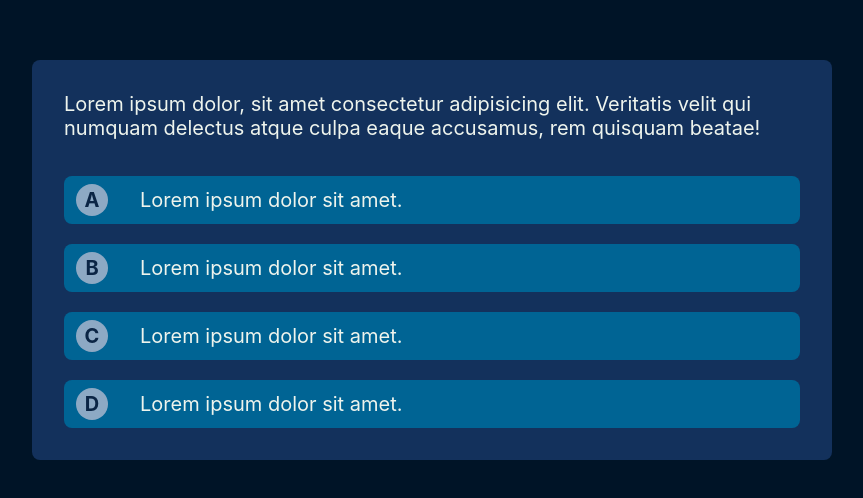
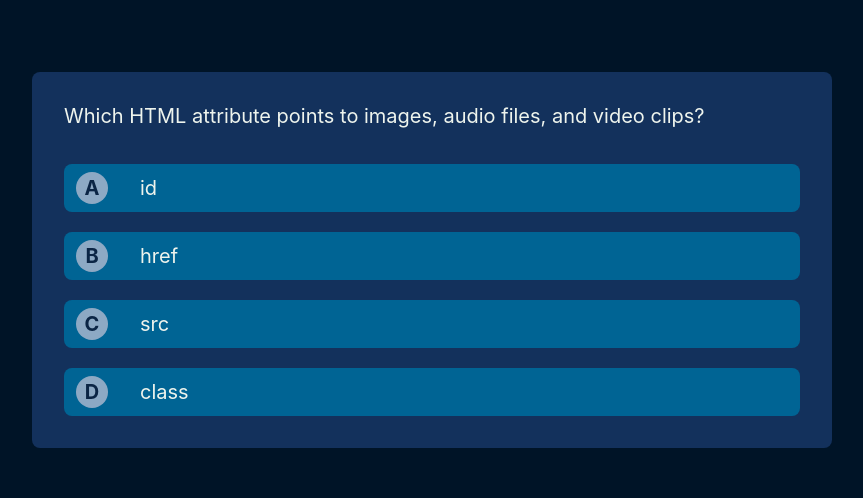
Before and after one commit to mreid21/quiz-app, a React (Create React App) app: page / in a window 1280 px wide. Shown: the part 108-606 px from the top of the page, without its empty margins (208-1071 px from the left). Built offline with nearby package versions, Linux system fonts and the light colour scheme.

Commit message:
mostly done

```diff
--- a/src/App.jsx
+++ b/src/App.jsx
@@ -1,41 +1,38 @@
 import "./App.css";
+import { useState } from "react";
+import questions from "./static/questions";
+import QuizBox from "./components/QuizBox";
 
 function App() {
+  const [currentIndex, setCurrentIndex] = useState(0);
+  const [hasQuestions, setHasQuestions] = useState(true);
+  const [score, setScore] = useState(0);
+
+  const answerQuestion = (wasCorrect) => {
+    if (wasCorrect) {
+      setScore(score + 1);
+    }
+
+    if (currentIndex < questions.length - 1) {
+      setCurrentIndex(currentIndex + 1);
+    } else {
+      setHasQuestions(false);
+    }
+  };
+
   return (
     <div className="app-container">
-      <div className="quiz-box">
-        <p className="quiz-box__question">
-          Lorem ipsum dolor, sit amet consectetur adipisicing elit. Veritatis
-          velit qui numquam delectus atque culpa eaque accusamus, rem quisquam
-          beatae!
-        </p>
-        <section id="answers">
-          <div className="quiz-box__answer rounded-corners transition t-ease t-duration-short">
-            <div className="quiz-box__answer__letter">
-              <span>A</span>
-            </div>
-            <p>Lorem ipsum dolor sit amet.</p>
-          </div>
-          <div className="quiz-box__answer rounded-corners transition t-ease t-duration-short">
-            <div className="quiz-box__answer__letter">
-              <span>B</span>
-            </div>
-            <p>Lorem ipsum dolor sit amet.</p>
-          </div>
-          <div className="quiz-box__answer rounded-corners transition t-ease t-duration-short">
-            <div className="quiz-box__answer__letter">
-              <span>C</span>
-            </div>
-            <p>Lorem ipsum dolor sit amet.</p>
-          </div>
-          <div className="quiz-box__answer rounded-corners transition t-ease t-duration-short">
-            <div className="quiz-box__answer__letter">
-              <span>D</span>
-            </div>
-            <p>Lorem ipsum dolor sit amet.</p>
-          </div>
-        </section>
-      </div>
+      {hasQuestions ? (
+        <QuizBox
+          question={questions[currentIndex].question}
+          answers={questions[currentIndex].answers}
+          answerQuestion={answerQuestion}
+        />
+      ) : (
+        <div>
+          <h1>{`You scored ${score} out of ${questions.length}`}</h1>
+        </div>
+      )}
     </div>
   );
 }
--- /dev/null
+++ b/src/components/QuizBox.jsx
@@ -0,0 +1,21 @@
+import React from "react";
+import QuizBoxChoice from "./QuizBoxChoice";
+
+export default function QuizBox({ question, answers, answerQuestion }) {
+  return (
+    <div className="quiz-box">
+      <p className="quiz-box__question">{question}</p>
+      <section id="answers">
+        {answers.map((answer) => (
+          <QuizBoxChoice
+            key={answer.letter}
+            letter={answer.letter}
+            content={answer.content}
+            isCorrect={answer.isCorrect}
+            answerQuestion={answerQuestion}
+          />
+        ))}
+      </section>
+    </div>
+  );
+}
--- /dev/null
+++ b/src/components/QuizBoxChoice.jsx
@@ -0,0 +1,20 @@
+import React from "react";
+
+export default function QuizBoxChoice({
+  letter,
+  content,
+  isCorrect,
+  answerQuestion,
+}) {
+  return (
+    <div
+      onClick={() => answerQuestion(isCorrect)}
+      className="quiz-box__answer rounded-corners transition t-ease t-duration-short"
+    >
+      <div className="quiz-box__answer__letter">
+        <span>{letter}</span>
+      </div>
+      <p>{content}</p>
+    </div>
+  );
+}
--- a/src/static/questions.js
+++ b/src/static/questions.js
@@ -50,3 +50,5 @@ const questions = [
         ]
     },
 ]
+
+export default questions
```
